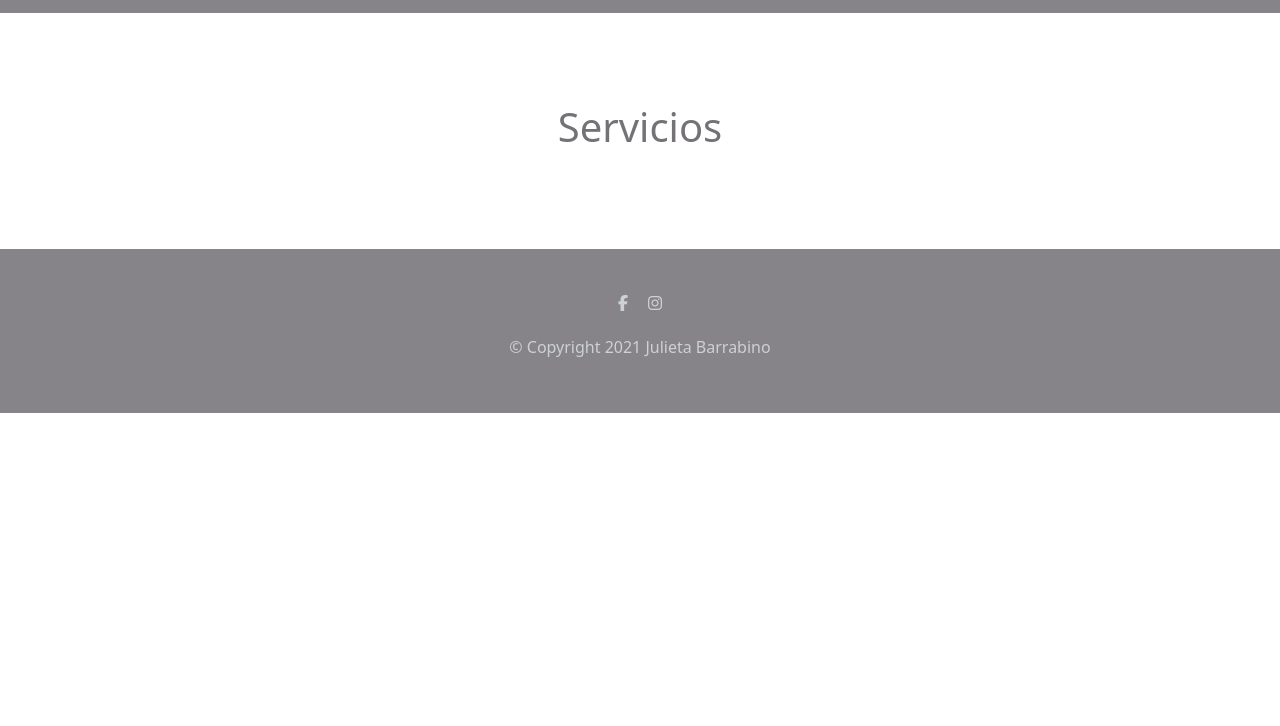
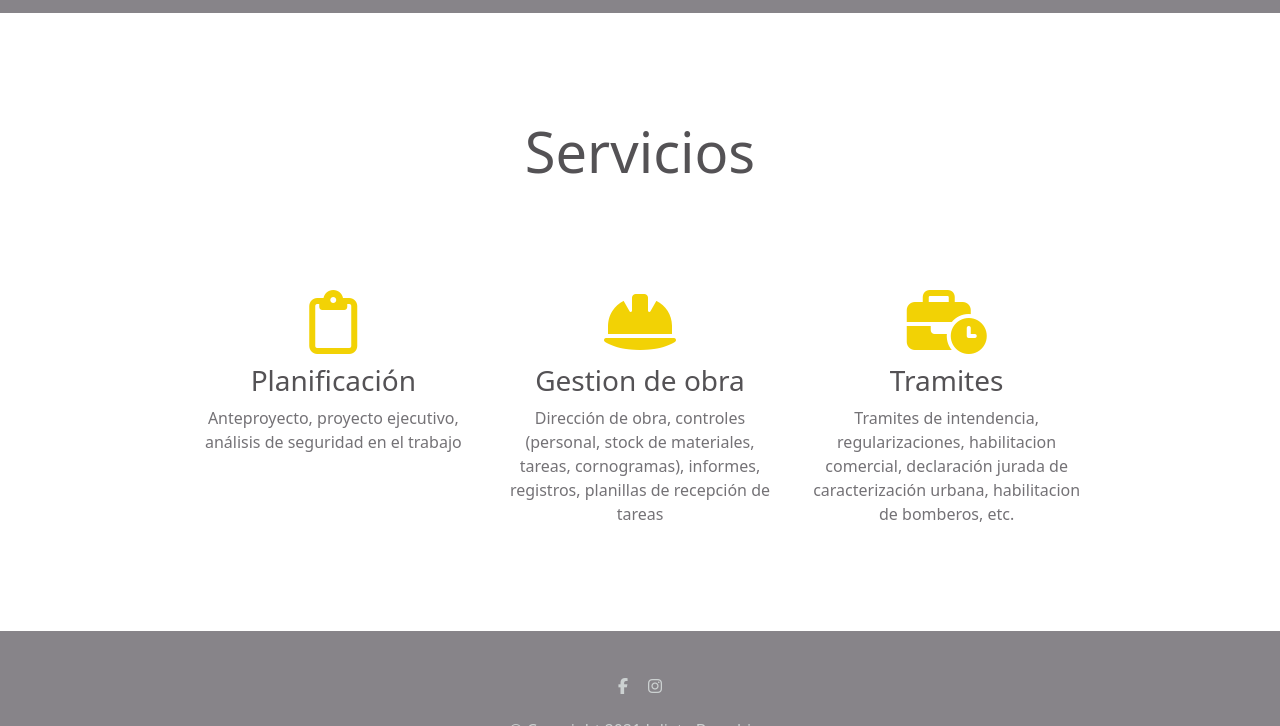
Before and after one commit to juliBarra12/Likha-WebPage, a plain HTML site: page index.html in a window 1280 px wide. Shown: the part 693-1419 px from the top of the page. Before the commit the page ends 1106 px from the top, so only its background shows below. Drawn offline with nearby package versions, Linux system fonts and the light colour scheme.

Commit message:
Added content for the services section and added it's styles

```diff
--- a/css/styles.css
+++ b/css/styles.css
@@ -2,6 +2,11 @@ body {
   text-align: center;
 }
 
+.big-heading{
+   font-size: 3.5rem;
+   margin-bottom: 80px;
+   padding: 15px 0;
+}
 
 
 p {
@@ -17,8 +22,14 @@ p {
   width: 100%;
 }
 
-.white-section h1{
-    color: #747276;
+
+
+.white-section h1, h3{
+    color: #545255;
+}
+
+.white-section p{
+    color:#747276;
 }
 
 /*Title section */
@@ -76,6 +87,19 @@ p {
   filter: blur(4px);
 }
 
+
+
+/* Servicios section */
+.icon{
+    color:#f2d205;
+    margin: 10px auto;
+}
+
+.icon:hover{
+    color: #878489 !important;
+}
+
+
 /*Footer */
 footer {
   bottom: 0;
--- a/index.html
+++ b/index.html
@@ -111,16 +111,22 @@
 
     <section class="white-section" id="servicios">
         <div class="container-fluid">
-            <h1>Servicios</h1>
+            <h1 class="big-heading">Servicios</h1>
             <div class="row">
                 <div class="col-md-4">
-
+                    <i class="far fa-clipboard fa-4x icon"></i>
+                    <h3>Planificación</h3>
+                    <p>Anteproyecto, proyecto ejecutivo, análisis de seguridad en el trabajo</p>
                 </div>
                 <div class="col-md-4">
-
+                    <i class="fas fa-hard-hat fa-4x icon"></i>
+                    <h3>Gestion de obra</h3>
+                    <p>Dirección de obra, controles (personal, stock de materiales, tareas, cornogramas), informes, registros, planillas de recepción de tareas</p>
                 </div>
                 <div class="col-md-4">
-
+                    <i class="fas fa-business-time fa-4x icon"></i>
+                    <h3>Tramites</h3>
+                    <p>Tramites de intendencia, regularizaciones, habilitacion comercial, declaración jurada de caracterización urbana, habilitacion de bomberos, etc.</p>
                 </div>
             </div>
         </div>
```
